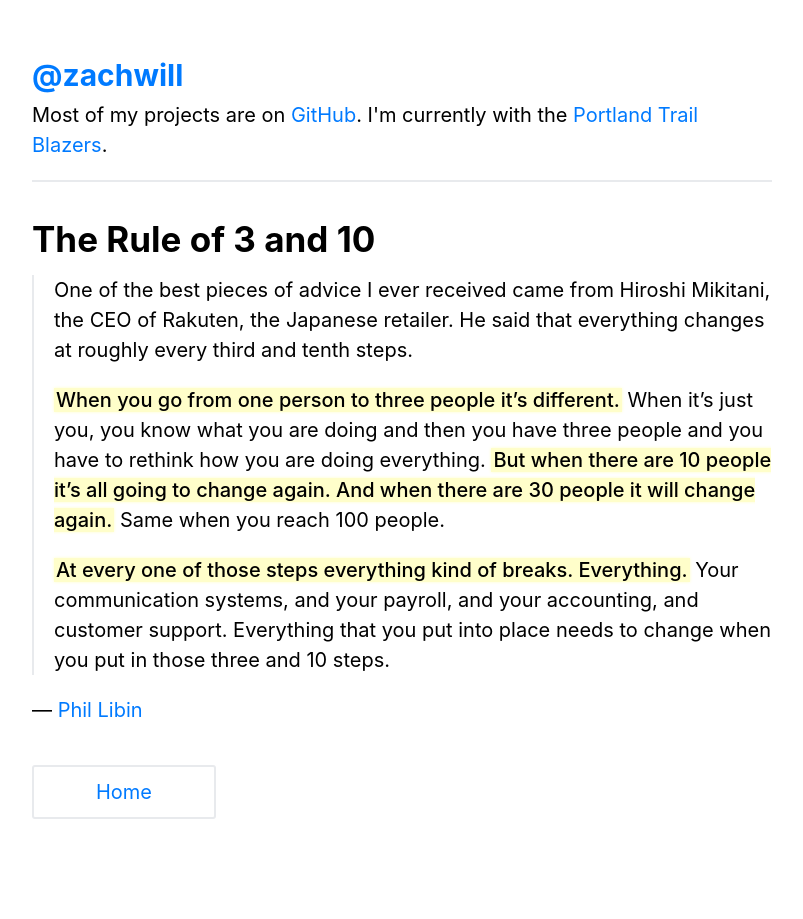
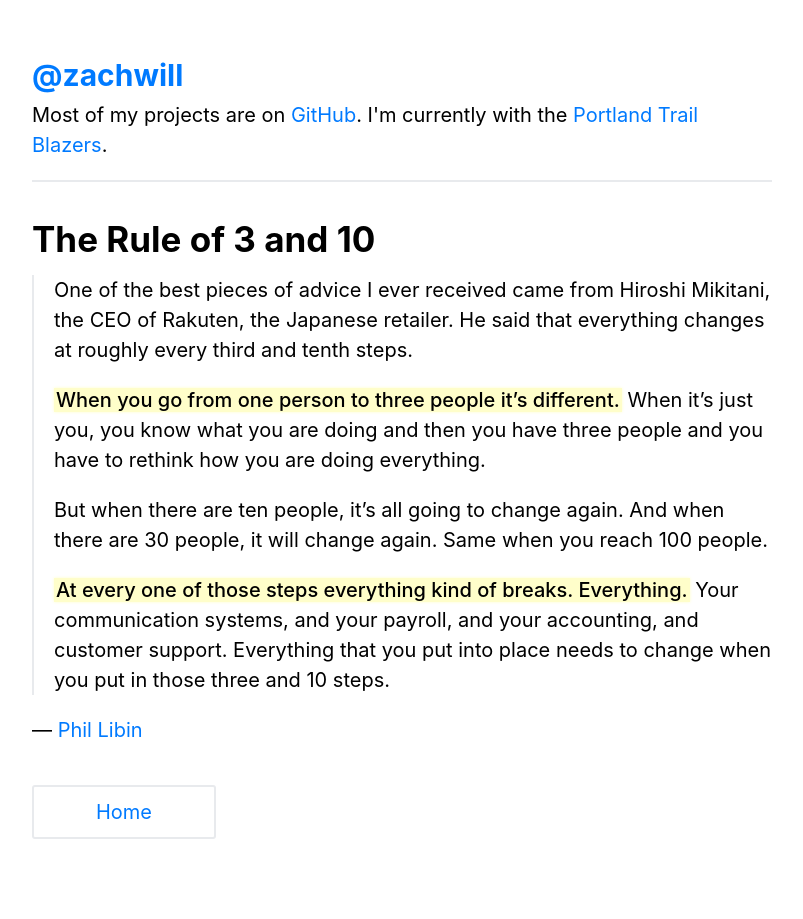
Before and after one commit to zachwill/blog, a Jekyll site: the page built from _posts/2021-12-29-rule-of-3-and-10.md, in a window 1280 px wide. Shown: the whole page, without its empty margins (238-1041 px from the left). Built offline with Jekyll 4.4.1, drawn with Linux system fonts in a browser that asks for light colours.

Commit message:
More formatting changes

```diff
--- a/_posts/2021-12-29-rule-of-3-and-10.md
+++ b/_posts/2021-12-29-rule-of-3-and-10.md
@@ -10,9 +10,10 @@
 >
 > **When you go from one person to three people it’s different.** When it’s
 > just you, you know what you are doing and then you have three people and you
-> have to rethink how you are doing everything. **But when there are 10 people
-> it’s all going to change again. And when there are 30 people it will change
-> again.** Same when you reach 100 people.
+> have to rethink how you are doing everything.
+>
+> But when there are ten people, it’s all going to change again. And when there
+> are 30 people, it will change again. Same when you reach 100 people.
 >
 > **At every one of those steps everything kind of breaks. Everything.** Your
 > communication systems, and your payroll, and your accounting, and customer
```
